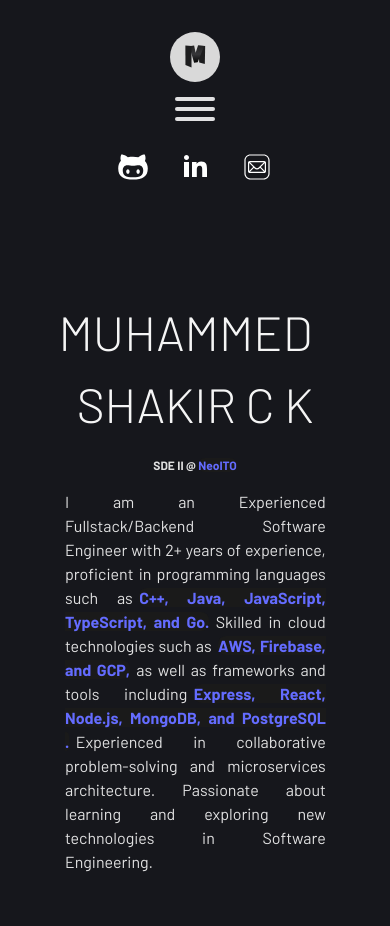
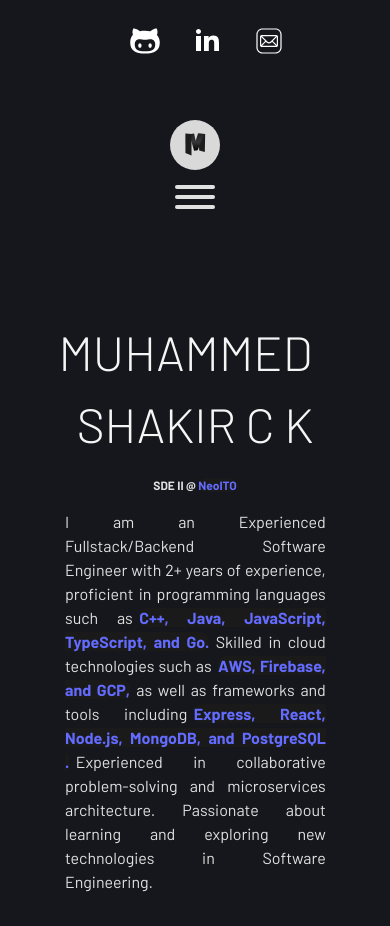
Before and after one commit to shakirck/personal-website, a Next.js app: page / in a window 390 px wide. Built offline with nearby package versions, Linux system fonts and the light colour scheme.

Commit message:
add resume download from contentful add resume downlod and moved social icons to page layout

```diff
--- a/app/components/home.tsx
+++ b/app/components/home.tsx
@@ -6,7 +6,7 @@ export default function Home(): JSX.Element {
 
     return (
         <div className='home-main'>
-            <SocialIcons/>
+            {/* <SocialIcons/> */}
             <div className='profile-hero'>
                 <div className='profile-hero-greet'>
                     <div style={{
--- a/app/components/navbar.tsx
+++ b/app/components/navbar.tsx
@@ -1,19 +1,47 @@
-import React, { useEffect, useRef, useState } from 'react'
-import '../styles/hamburgers.css'
+import { useEffect, useState } from 'react';
+import '../styles/hamburgers.css';
+import * as contentful from 'contentful';
+
 export default function Navbar() {
-  const [isActive, setActive] = useState(false);
+  const { CONTENTFUL_SPACE_ID, CONTENTFUL_ACCESS_TOKEN } = process.env;
+  const [state, setState] = useState({
+    isActive: false,
+    resumeUrl: '',
+  });
+
+  useEffect(() => {
+    async function getResumeFromContentful() {
+      try {
+        const client = contentful.createClient({
+          space: CONTENTFUL_SPACE_ID || '',
+          accessToken: CONTENTFUL_ACCESS_TOKEN || '',
+        });
+        const data = await client.getAsset('3Y7zLT4VYnlKxoIYOWpKBf');
+        const resumeUrl = data?.fields?.file?.url ?? '';
+        setState((prevState) => ({ ...prevState, resumeUrl }));
+      } catch (error) {
+        console.log(error)
+      }
+    }
+    getResumeFromContentful();
+  }, []);
+
+  const toggleMenu = () => {
+    setState((prevState) => ({ ...prevState, isActive: !prevState.isActive }));
+  };
+
   return (
-    <nav className='navbar'>
-      <button className={`disabled-btn hamburger hamburger--collapse ${isActive? "is-active":""}`} type="button"  onClick={() => setActive(!isActive)} >
+    <nav className="navbar">
+      <button
+        className={`disabled-btn hamburger hamburger--collapse ${state.isActive ? 'is-active' : ''}`}
+        type="button"
+        onClick={toggleMenu}
+      >
         <span className="hamburger-box">
           <span className="hamburger-inner"></span>
         </span>
       </button>
-      <ul
-
-      className={`${isActive? "":"display-none"}`}
-
-      >
+      <ul className={`${state.isActive ? '' : 'display-none'}`}>
         <li>
           <a href="/">Home</a>
         </li>
@@ -21,8 +49,13 @@ export default function Navbar() {
           <a href="/posts">Blogs</a>
         </li>
         <li>Projects</li>
-        <li>Resume</li>
+        <li>
+          <a href={state.resumeUrl} target="_blank">
+            Resume
+          </a>
+        </li>
         <li>Contact</li>
       </ul>
-    </nav>)
+    </nav>
+  );
 }
--- a/app/components/topNav.tsx
+++ b/app/components/topNav.tsx
@@ -1,19 +1,24 @@
 "use client"
+// Import required dependencies
+import React, { useEffect } from 'react'
 import Image from 'next/image'
-import React, { useEffect } from 'react'
 import Navbar from './navbar'
 import { HoverButton } from '../util/hover'
+
 export default function TopNav() {
+
   const logoElRef = React.useRef(null)
+
   useEffect(() => {
     const logoEl = logoElRef.current
-      if(logoEl){
+    if (logoEl) {
       new HoverButton(logoEl)
     }
   }, [])
+
   return (
-    <div className='main-nav '>
-        <Image src='/logodark/logoround.svg' alt='' width={50} height={50}    />
+    <div className='main-nav'>
+      <Image src='/logodark/logoround.svg' alt='Company logo' width={50} height={50} ref={logoElRef} />
       <Navbar />
     </div>
   )
--- a/app/globals.css
+++ b/app/globals.css
@@ -209,6 +209,7 @@ button:focus-visible {
   flex-direction: column;
   justify-content: space-evenly;
   align-items: center;
+  position: relative;
 }
 
 .short-info{
@@ -248,20 +249,21 @@ outline: 4px auto -webkit-focus-ring-color;
 
 
 
-.home-main{
+/* .home-main{
 position:relative
 
-}
+} */
 .social-left{
 position: absolute;
-top: 25%;
+top: 35%;
+left: 3%;
 display: flex;
 flex-direction: column;
 justify-content: center;
-/* height: 100vh; */
 }
 .social-left li{
 padding: 1rem;
+list-style: none;
 }
 
 
@@ -299,6 +301,7 @@ a {
     display: flex;
     flex-direction: row;
     width: 100%;
+    padding: 10px;
   }
   .social-left li{
     /* padding: 0; */
--- a/app/layout.tsx
+++ b/app/layout.tsx
@@ -5,6 +5,7 @@ export const metadata = {
   description: 'Not just a developer, but a problem solver',
 }
 import TopNav from './components/topNav'
+import SocialIcons from './components/socialIcons'
 
 export default function RootLayout({
   children,
@@ -15,6 +16,7 @@ export default function RootLayout({
     <html lang="en">
 
       <body>
+        <SocialIcons/>
             <TopNav />
         {children}</body>
     </html>
--- a/app/page.tsx
+++ b/app/page.tsx
@@ -5,7 +5,6 @@ import './globals.css'
 
 export default function Home() {
 
-
   return (
     <main className="App">
       <HomePage />
--- a/app/posts/page.tsx
+++ b/app/posts/page.tsx
@@ -1,4 +1,5 @@
 import React from 'react';
+import SocialIcons from '../components/socialIcons';
 import './posts.css';
 
 
--- a/next.config.js
+++ b/next.config.js
@@ -3,6 +3,10 @@ const nextConfig = {
   experimental: {
     appDir: true,
   },
+ env:{
+  CONTENTFUL_SPACE_ID: process.env.CONTENTFUL_SPACE_ID,
+  CONTENTFUL_ACCESS_TOKEN: process.env.CONTENTFUL_ACCESS_TOKEN,
+ }
 }
 
 module.exports = nextConfig
```
Also changed, not shown: 1 other file (tests, documents, lock files or other folders). Lines whose indentation alone changed are shown as unchanged.
